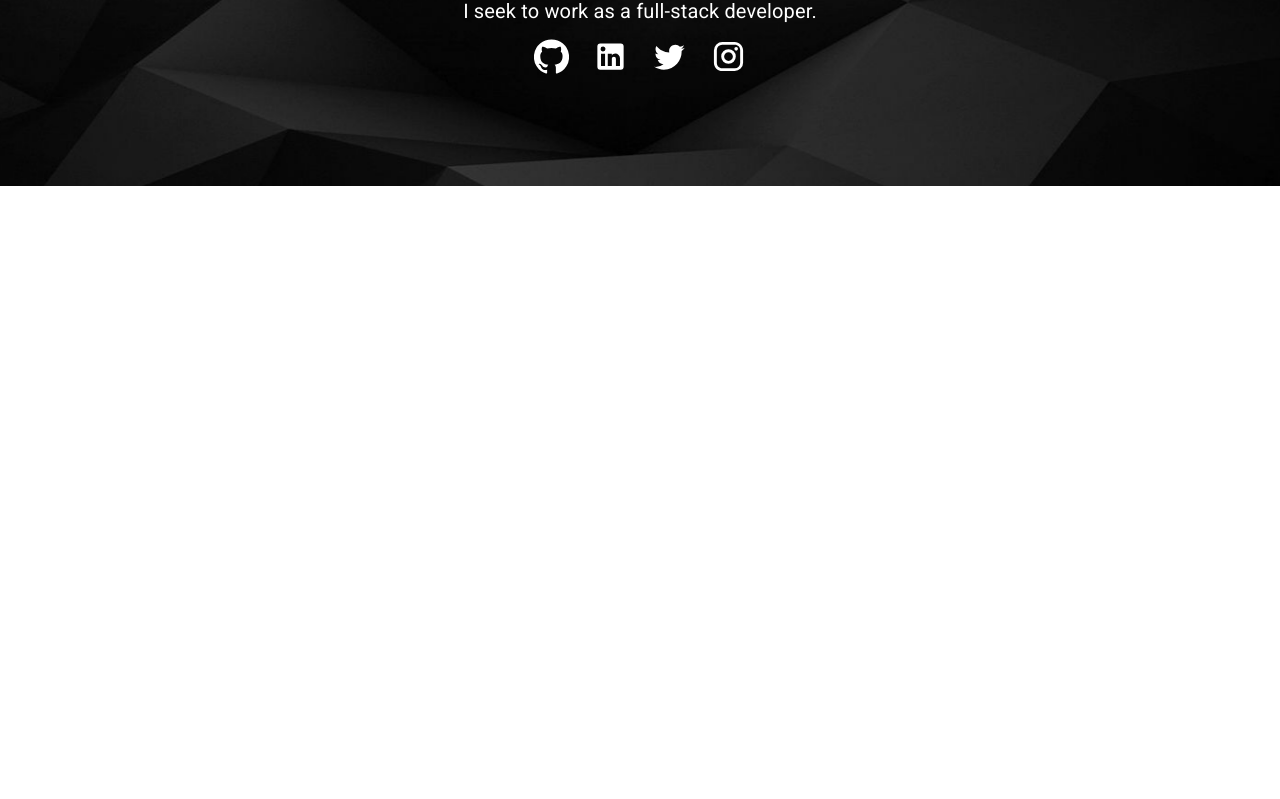
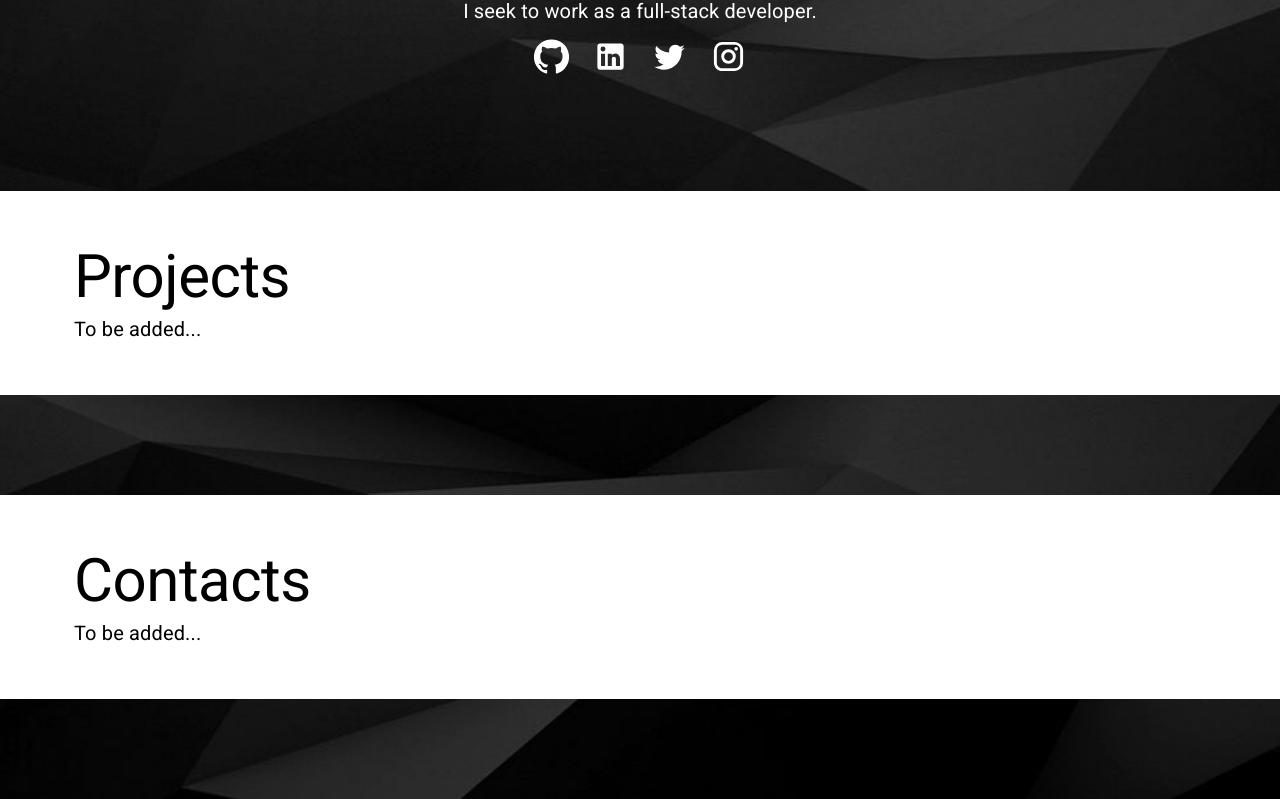
Before and after one commit to PedroPerpetua/pedroperpetua.com, a React (Create React App) app: page / in a window 1280 px wide. Shown: the part 534-1333 px from the top of the page. Before the commit the page ends 800 px from the top, so only its background shows below. Built offline with nearby package versions, Linux system fonts and the light colour scheme.

Commit message:
Added placeholders for contacts and projects. Readded links on the Header. FIxed scrolling "non-issue".

```diff
--- a/src/App.js
+++ b/src/App.js
@@ -10,26 +10,24 @@ import Background from './assets/background.jpg';
 
 
 function App() {
-  const HeaderOffset = 65; // Hardcoded value
-
   const aboutMeRef = React.createRef();
   const scrollToAboutMe = (() =>{
     window.scrollTo({
-      top: aboutMeRef.current.offsetTop - HeaderOffset
+      top: aboutMeRef.current.offsetTop
     });
   });
 
   const projectsRef = React.createRef();
   const scrollToProjects = (() =>{
     window.scrollTo({
-      top: projectsRef.current.offsetTop - HeaderOffset
+      top: projectsRef.current.offsetTop
     });
   });
 
   const contactsRef = React.createRef();
   const scrollToContacts = (() =>{
     window.scrollTo({
-      top: contactsRef.current.offsetTop - HeaderOffset
+      top: contactsRef.current.offsetTop
     });
   });
 
--- a/src/components/AboutMe.js
+++ b/src/components/AboutMe.js
@@ -16,7 +16,7 @@ import InstagramIcon from '@material-ui/icons/Instagram';
 const useStyles = makeStyles((theme) => ({
   container: {
     marginTop: 100,
-    marginBottom: 100,
+    marginBottom: 105,
     color: "white"
   },
   avatar: {
--- a/src/components/Contacts.js
+++ b/src/components/Contacts.js
@@ -1,17 +1,28 @@
 import React from 'react';
 import { makeStyles } from '@material-ui/core/styles';
+import Container from '@material-ui/core/Container';
+import Typography from '@material-ui/core/Typography';
+
 
 const useStyles = makeStyles((theme) => ({
+  base: {
+    backgroundColor: "white",
+    padding: 50,
+    marginTop: 100,
+    marginBottom: 100
+  }
+}));
 
-}));
 
 function Contacts(props){
   const classes = useStyles();
   return (
-      <React.Fragment>
-        <div ref={props.scrollRef}>
-        </div>
-      </React.Fragment>
+    <div className={classes.base} ref={props.scrollRef}>
+      <Container>
+        <Typography variant="h2">Contacts</Typography>
+        <Typography variant="h6">To be added...</Typography>
+      </Container>
+    </div>
   );
 }
 
--- a/src/components/Header.js
+++ b/src/components/Header.js
@@ -41,12 +41,12 @@ function Header(props){
             <Link className={classes.link} variant="button" color="textPrimary" onClick={props.scrollAboutMe}>
               About me
             </Link>
-            {/* <Link className={classes.link} variant="button" color="textPrimary" onClick={props.scrollProjects}>
+            <Link className={classes.link} variant="button" color="textPrimary" onClick={props.scrollProjects}>
               Projects
             </Link>
             <Link className={classes.link} variant="button" color="textPrimary" onClick={props.scrollContacts}>
               Contacts
-            </Link> */}
+            </Link>
           </nav>
         </Toolbar>
       </AppBar>
--- a/src/components/Projects.js
+++ b/src/components/Projects.js
@@ -1,17 +1,26 @@
 import React from 'react';
 import { makeStyles } from '@material-ui/core/styles';
+import Container from '@material-ui/core/Container';
+import Typography from '@material-ui/core/Typography';
+
 
 const useStyles = makeStyles((theme) => ({
+  base: {
+    backgroundColor: "white",
+    padding: 50
+  }
+}));
 
-}));
 
 function Projects(props){
   const classes = useStyles();
   return (
-      <React.Fragment>
-        <div ref={props.scrollRef}>
-        </div>
-      </React.Fragment>
+      <div className={classes.base} ref={props.scrollRef}>
+        <Container>
+          <Typography variant="h2">Projects</Typography>
+          <Typography variant="h6">To be added...</Typography>
+        </Container>
+      </div>
   );
 }
 
```
